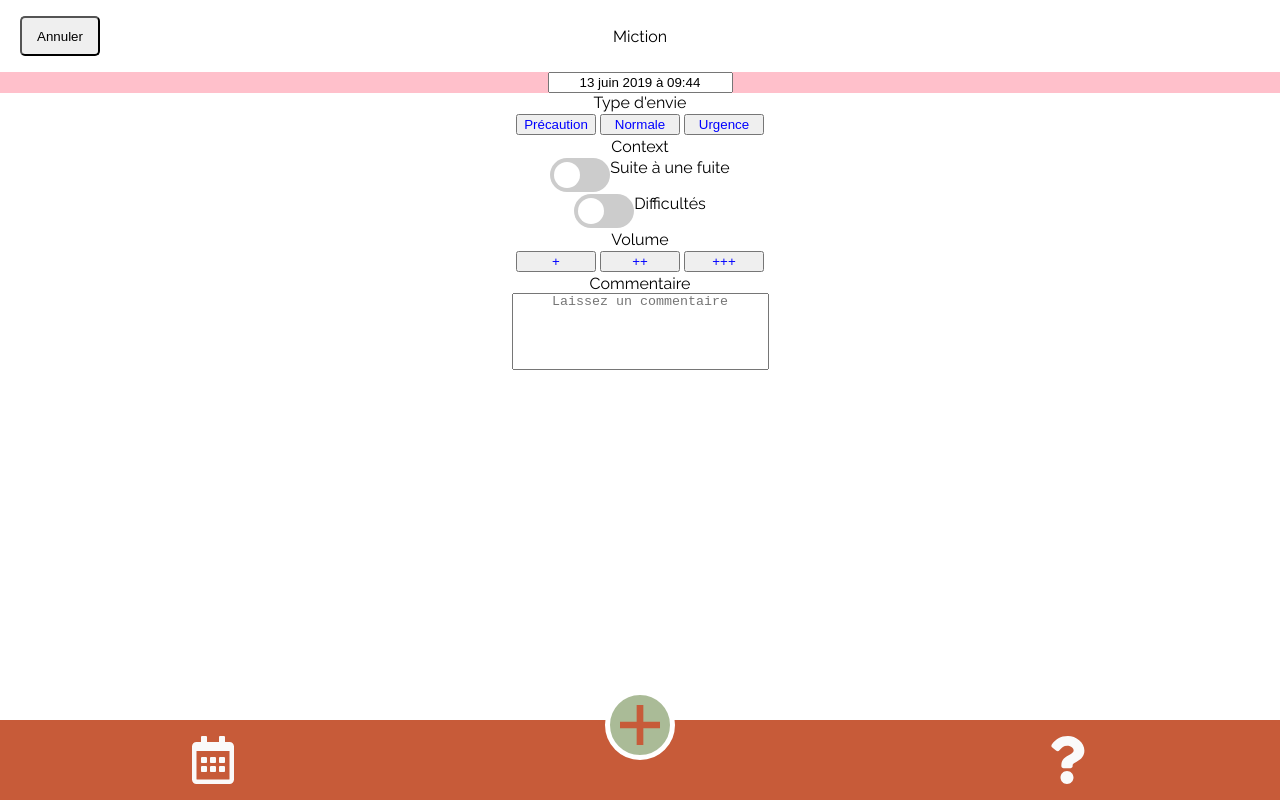
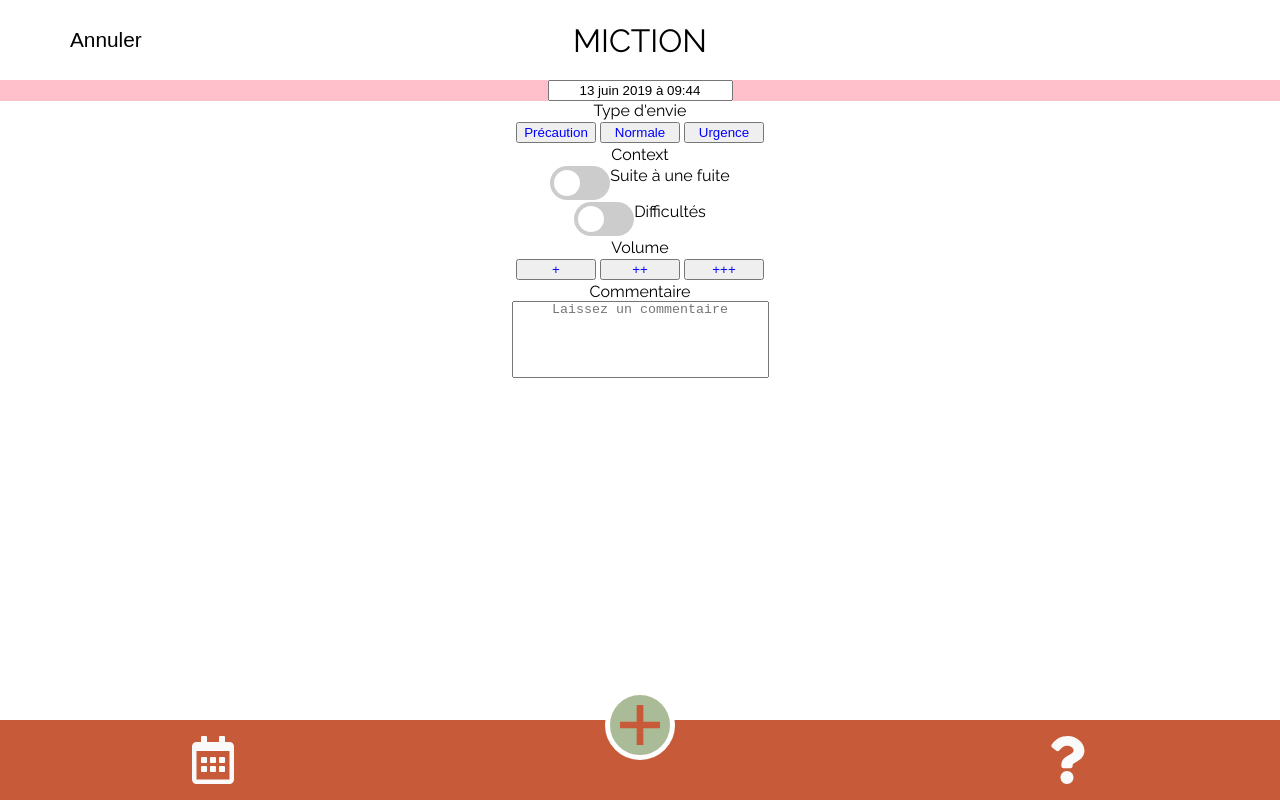
Before and after one commit to FlorianGardy/up-day-mobile, a React (Create React App) app: page /events/urination in a window 1280 px wide. Built offline with nearby package versions, Linux system fonts and the light colour scheme.

Commit message:
starting the topbar style

```diff
--- a/src/components/TopBar.jsx
+++ b/src/components/TopBar.jsx
@@ -1,20 +1,21 @@
 import React from "react";
 import PropTypes from "prop-types";
 
-import Styles from "./TopBar.module.css";
+// import Styles from "./TopBar.module.css";
+import "./TopBar.scss";
 
 const TopBar = ({ title, leftButtonInfo, rightButtonInfo }) => {
   // Render
   return (
-    <div className={Styles.TopBar}>
+    <div className="topBar">
       {leftButtonInfo.isVisible && (
-        <button onClick={() => leftButtonInfo.onClick()}>
+        <button className="leftBtn" onClick={() => leftButtonInfo.onClick()}>
           {leftButtonInfo.text}
         </button>
       )}
-      <h1>{title}</h1>
+      <h1 className="title">{title}</h1>
       {rightButtonInfo.isVisible && (
-        <button onClick={() => rightButtonInfo.onClick()}>
+        <button className="rightBtn" onClick={() => rightButtonInfo.onClick()}>
           {rightButtonInfo.text}
         </button>
       )}
--- a/src/components/TopBar.module.css
+++ b/src/components/TopBar.module.css
@@ -1,27 +1,26 @@
-.TopBar {
+.topBar {
   background-color: transparent;
   top: 0;
   width: 100%;
   display: grid;
-  height: 10vh;
   grid-template-columns: repeat(3, 1fr);
   align-items: center;
 }
-.TopBar h1 {
+.topBar h1 {
   grid-column: 2/3;
   margin: 0;
 }
-.TopBar > button {
+.topBar > button {
   height: 40px;
   width: 80px;
   margin: 0 20px;
   border-radius: 5px;
 }
-.TopBar > button:nth-child(1) {
+.topBar > button:nth-child(1) {
   grid-column: 1/2;
   justify-self: start;
 }
-.TopBar > button:nth-child(3) {
+.topBar > button:nth-child(3) {
   grid-column: 3/4;
   justify-self: end;
 }
--- /dev/null
+++ b/src/components/TopBar.scss
@@ -0,0 +1,36 @@
+@import "../sass/main.scss";
+
+.topBar {
+  display: grid;
+  grid-template-columns: repeat(3, 1fr);
+  grid-template-rows: 10vh;
+  grid-template-areas: "leftBtn title rightBtn";
+
+  align-items: center;
+  button {
+    // height: 40px;
+    // width: 80px;
+    margin: 0 5vw;
+    font-size: 1.3em;
+    background-color: transparent;
+    border: none;
+    // border-radius: 5px;
+    // padding: em(2) em(5);
+  }
+  .leftBtn {
+    grid-area: leftBtn;
+    justify-self: start;
+    // @include button-bg($secondary-color);
+  }
+  .rightBtn {
+    grid-area: rightBtn;
+    justify-self: end;
+    // @include button-bg($primary-color);
+  }
+  .title {
+    grid-area: title;
+    justify-self: center;
+    font-size: 2rem;
+    text-transform: uppercase;
+  }
+}
--- a/src/sass/main.scss
+++ b/src/sass/main.scss
@@ -1,5 +1,5 @@
-@import "_variables";
-@import "_functions";
-@import "_mixins";
-@import "_reset";
-@import "_typo";
+@import "variables";
+@import "functions";
+@import "mixins";
+@import "reset";
+@import "typo";
```
